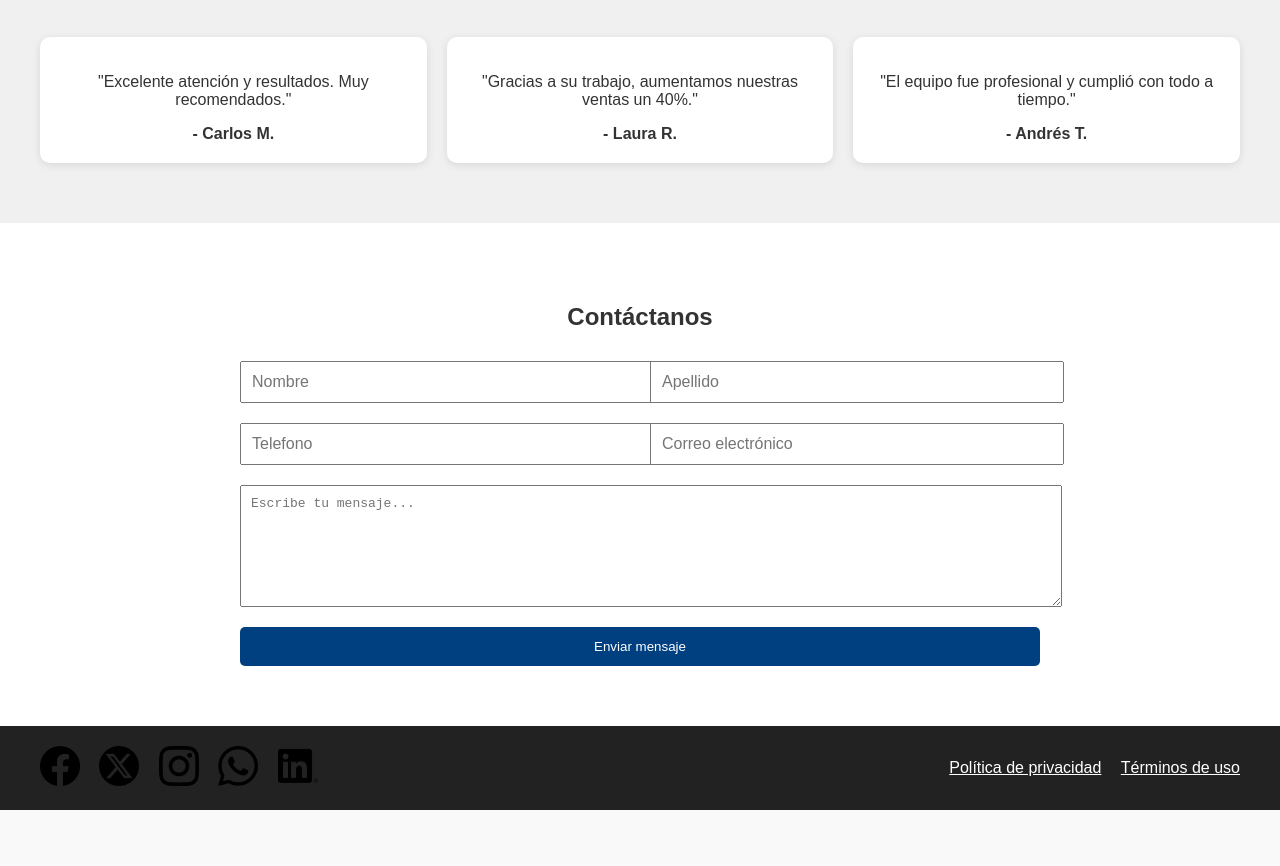
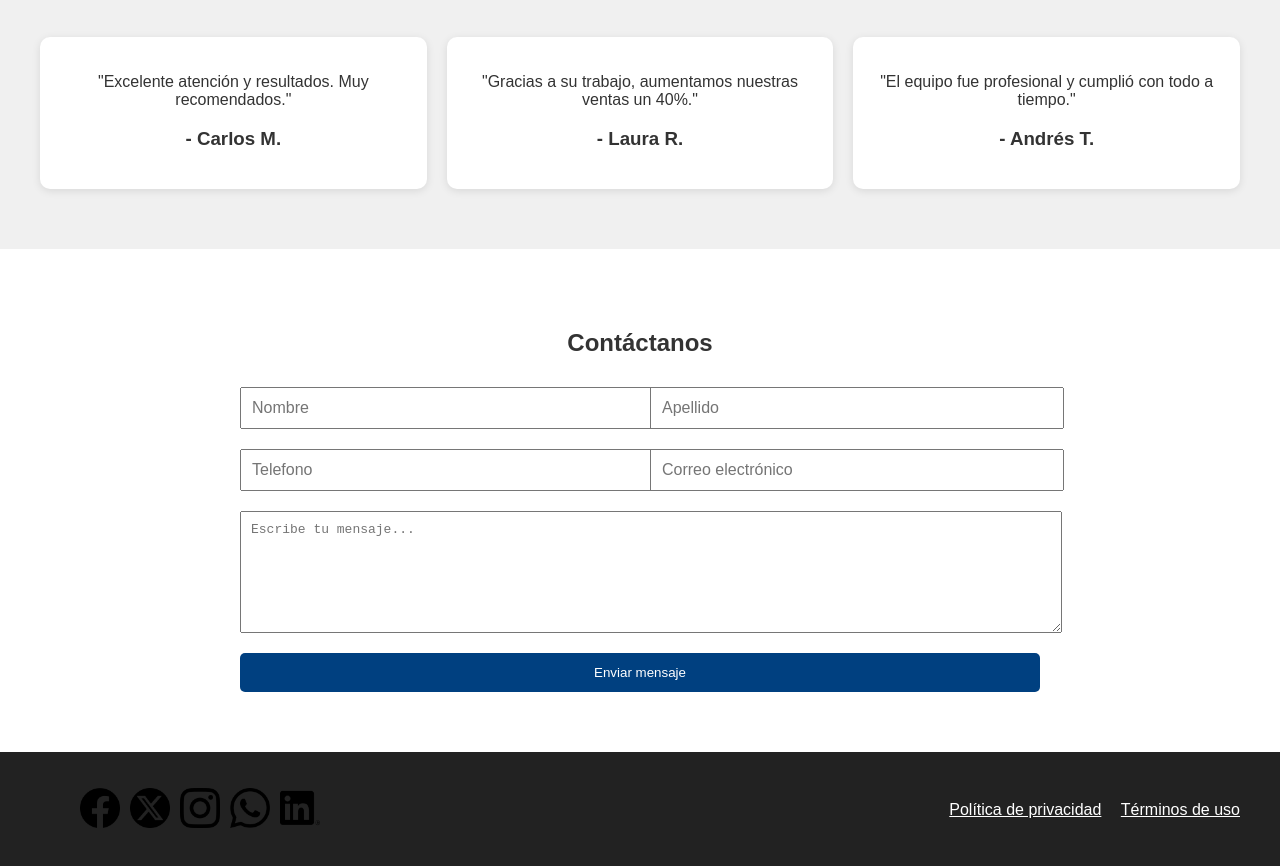
Before and after one commit to spthae/FrontEnd-00.01.2025-04, a plain HTML site: page Hackaton04/SV74809465/index.html in a window 1280 px wide. Shown: the part 968-1834 px from the top of the page. Before the commit the page ends 1778 px from the top, so only its background shows below. Drawn offline with Linux system fonts and the light colour scheme.

Commit message:
correccion de observaciones

```diff
--- a/Hackaton04/SV74809465/css/style.css
+++ b/Hackaton04/SV74809465/css/style.css
@@ -169,10 +169,12 @@
     flex-wrap: wrap;
   }
 
-  .social-icons img {
-    margin-right: 15px;
+  footer ul{
+    list-style: none;
+    display: flex;
+    gap: 10px;
     color: white;
-      }
+    }
 
   .footer-links a {
     margin-left: 15px;
--- a/Hackaton04/SV74809465/index.html
+++ b/Hackaton04/SV74809465/index.html
@@ -29,7 +29,8 @@
     </section>
 
     <!-- Servicios -->
-    <section class="servicios">
+    <!-- <section class="servicios"> -->
+      <article class="servicios">
       <h2>Nuestros Servicios</h2>
       <div class="tarjetas-servicio">
         <div id="tarjetaDW" class="tarjeta">
@@ -48,7 +49,8 @@
           <p>Aplicaciones móviles para Android y iOS.</p>
         </div>
       </div>
-    </section>
+      </article>
+    <!-- </section> -->
 
     <!-- Testimonios -->
     <section class="testimonios">
@@ -56,15 +58,15 @@
       <div class="grid-testimonios">
         <div class="testimonio">
           <p>"Excelente atención y resultados. Muy recomendados."</p>
-          <strong>- Carlos M.</strong>
+          <h3><strong>- Carlos M.</strong></h3>
         </div>
         <div class="testimonio">
           <p>"Gracias a su trabajo, aumentamos nuestras ventas un 40%."</p>
-          <strong>- Laura R.</strong>
+          <h3><strong>- Laura R.</strong></h3>
         </div>
         <div class="testimonio">
           <p>"El equipo fue profesional y cumplió con todo a tiempo."</p>
-          <strong>- Andrés T.</strong>
+          <h3><strong>- Andrés T.</strong></h3>
         </div>
       </div>
     </section>
@@ -84,13 +86,13 @@
 
     <!-- Footer -->
     <footer>
-      <div class="social-icons">
-       <a href="#"><img src="img/facebook.png" alt="facebook" height="40px"></a>
-       <a href="#"><img src="img/twitter-alt-circle.png" alt="X" height="40px"></a>
-       <a href="#"><img src="img/instagram.png" alt="instagram" height="40px"></a>
-       <a href="#"><img src="img/whatsapp.png" alt="whatsapp" height="40px"></a>
-       <a href="#"><img src="img/linkedin.png" alt="linkedin" height="40px"></a>
-      </div>
+      <ul class="social-icons">
+       <li><a href="#"><img src="img/facebook.png" alt="facebook" height="40px"></a> </li>
+       <li><a href="#"><img src="img/twitter-alt-circle.png" alt="X" height="40px"></a></li>
+       <li><a href="#"><img src="img/instagram.png" alt="instagram" height="40px"></a></li>
+       <li><a href="#"><img src="img/whatsapp.png" alt="whatsapp" height="40px"></a></li>
+       <li><a href="#"><img src="img/linkedin.png" alt="linkedin" height="40px"></a></li>
+      </ul>
       <div class="footer-links">
         <a href="#">Política de privacidad</a>
         <a href="#">Términos de uso</a>
```
